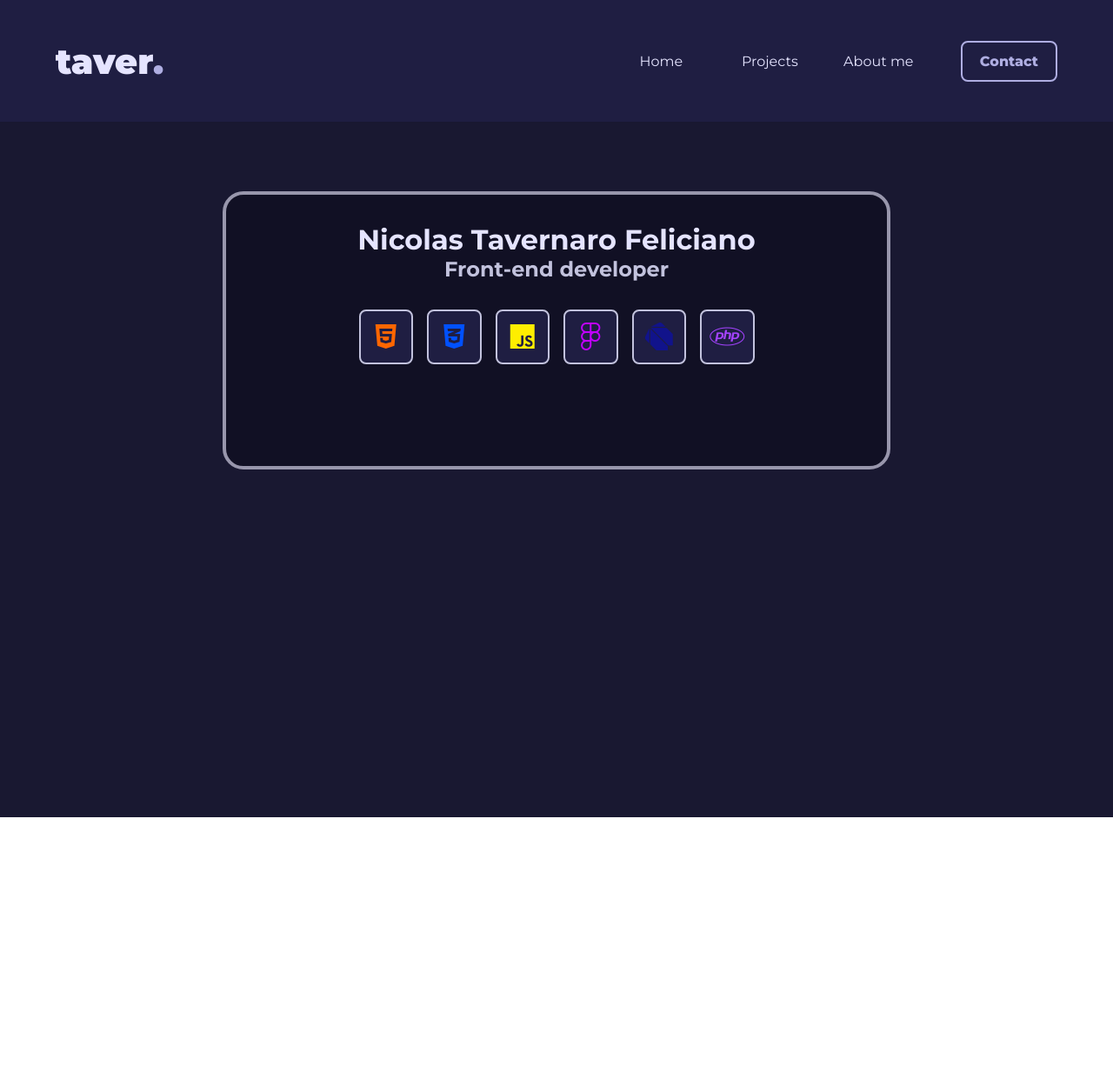
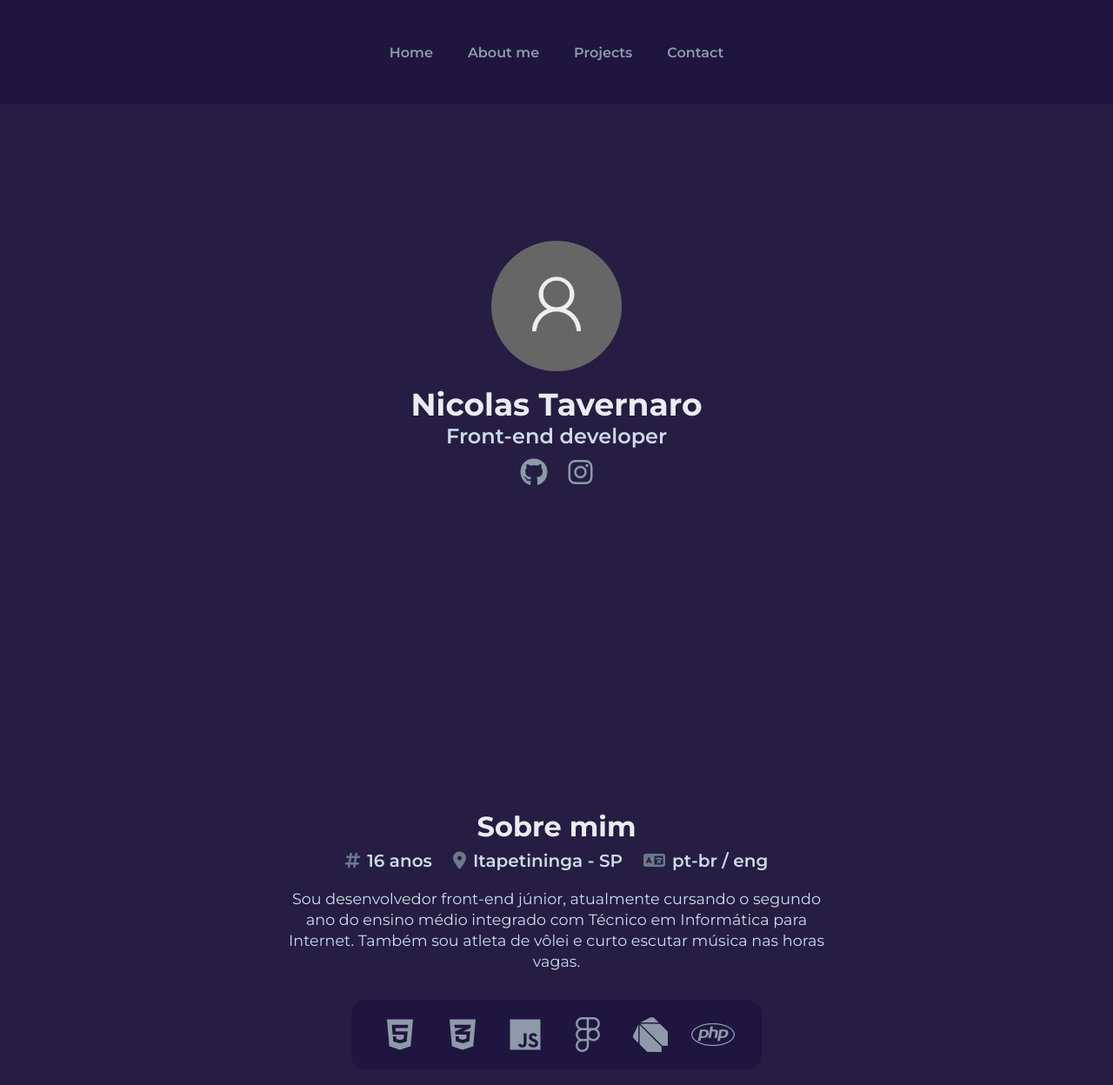
Before and after one commit to taverNf/portfolio, a plain HTML site: page index.html in a window 1280 px wide. Shown: the whole page at 87% size. Before the commit the page ends 940 px from the top, so only its background shows below. Drawn offline with Linux system fonts and the light colour scheme.

Commit message:
2 (0419) - recomeço

```diff
--- a/index.html
+++ b/index.html
@@ -10,29 +10,43 @@
 <body>
 
     <header>
-        <h1 id="logo">taver<span>.</span></h1>
         <nav>
             <ul>
-                <li><a href="#">Home</a></li>
+                <li><a href="#intro">Home</a></li>
+                <li><a href="#aboutMe">About me</a></li>
                 <li><a href="#">Projects</a></li>
-                <li><a href="#">About me</a></li>
+                <li><a href="#">Contact</a></li>
             </ul>
-            <button id="contact">Contact</button>
         </nav>
     </header>
 
     <main>
 
         <section id="intro">
-            <h1>Nicolas Tavernaro Feliciano</h1>
-            <h2>Front-end developer</h2>
+            <img src="img/pfp.png" alt="Foto de perfil" id="pfp">
+            <h1 id="name">Nicolas Tavernaro</h1>
+            <h2 id="frontEnd">Front-end developer</h2>
+            <div id="socials">
+                <a href="https://github.com/taverNf" target="_blank" title="Github"><i class="fa-brands fa-github"></i></a>
+                <a href="https://www.instagram.com/taver.nf/" target="_blank" title="Instagram"><i class="fa-brands fa-instagram"></i></a>
+            </div>
+        </section>
+
+        <section id="aboutMe">
+            <h2 id="aboutMeH2">Sobre mim</h2>
+            <h3 id="info">
+                <span><i class="fa-solid fa-hashtag"></i> 16 anos</span>
+                <span><i class="fa-solid fa-location-dot"></i> Itapetininga - SP</span>
+                <span><i class="fa-solid fa-language"></i> pt-br / eng</span>
+            </h3>
+            <p id="aboutMeP">Sou desenvolvedor front-end júnior, atualmente cursando o segundo ano do ensino médio integrado com Técnico em Informática para Internet. Também sou atleta de vôlei e curto escutar música nas horas vagas.</p>
             <div id="tecnologies">
-                <i class="fa-brands fa-html5" style="color: #ff6600;" title="HTML"></i>
-                <i class="fa-brands fa-css3-alt" style="color: #0051ff;" title="CSS"></i>
-                <i class="fa-brands fa-js" style="color: #ffee00;" title="JS"></i>
-                <i class="fa-brands fa-figma" style="color: #c300ff;" title="Figma"></i>
-                <i class="fa-brands fa-dart-lang" style="color: #11138b;" title="Dart"></i>
-                <i class="fa-brands fa-php" style="color: #a443ff;" title="PHP"></i>
+                <i class="fa-brands fa-html5" title="HTML"></i>
+                <i class="fa-brands fa-css3-alt" title="CSS"></i>
+                <i class="fa-brands fa-js" title="JS"></i>
+                <i class="fa-brands fa-figma" title="Figma"></i>
+                <i class="fa-brands fa-dart-lang" title="Dart"></i>
+                <i class="fa-brands fa-php" title="PHP"></i>
             </div>
         </section>
 
--- a/style.css
+++ b/style.css
@@ -1,4 +1,21 @@
 @import url('https://fonts.googleapis.com/css2?family=Montserrat:ital,wght@0,100..900;1,100..900&display=swap');
+
+:root{
+    --background-light: #251e42;
+    --background-dark: #1e163e;
+
+    --text-900: #6c788b;
+    --text-800: #8e99aa;
+    --text-600: #ced9eb;
+    --text-300: #e9ecf2;
+
+    --color-html: #ff6600;
+    --color-css: #0051ff;
+    --color-js: #ffee00;
+    --color-figma: #c300ff;
+    --color-dart: #11138b;
+    --color-php: #a443ff;
+}
 
 *{
     padding: 0;
@@ -7,7 +24,16 @@
     font-family: 'montserrat', sans-serif;
 }
 
+body, html{
+    scroll-behavior: smooth;
+}
+
 body{
+    min-height: 100vh;
+    width: 100%;
+
+    background-color: var(--background-light);
+
     overflow-x: hidden;
 }
 
@@ -20,175 +46,229 @@ header{
     position: sticky;
     top: 0;
 
-    height: 17.5vh;
+    height: 15vh;
     width: 100%;
     padding: 0 5vw;
 
     display: flex;
-    justify-content: space-between;
+    justify-content: center;
     align-items: center;
 
-    background-color: #1f1e42;
+    background-color: var(--background-dark);
 }
 
-#logo{
-    font-size: 2.5rem;
-    font-weight: 900;
+nav{
+    width: auto;
+    height: 100%;
 
-    color: #e5e4ff;
+    display: flex;
+    justify-content: center;
+    align-items: center;
+}
 
-    cursor: pointer;
+ul{
+    width: auto;
+    height: auto;
 
-    & span{
-        color: #afaee2;
+    display: flex;
+    justify-content: center;
+    align-items: center;
+    gap: 2.5rem;
+}
+
+nav > ul > li, nav > ul > li > a{
+    list-style-type: none;
+    text-decoration: none;
+    font-weight: 600;
+
+    color: var(--text-800);
+
+    transition: .2s;
+
+    &:hover{
+        color: var(--text-300);
     }
 }
 
-nav{
-    height: 100%;
-    width: auto;
+
+
+/* MAIN */
+
+
+main{
+    width: 100%;
+    height: auto;
+    padding: 0 20vw;
 
     display: flex;
+    flex-direction: column;
     align-items: center;
-    gap: 2.5vw;
+}
 
-    & ul{
-        height: 100%;
-        width: auto;
+section{
+    width: 100%;
+    min-height: 75vh;
 
-        display: flex;
-        align-items: center;
+    display: flex;
+    flex-direction: column;
+    justify-content: center;
+    align-items: center;
+}
 
-        list-style-type: none;
 
-        & li{
-            height: 100%;
-            width: 125px;
 
-            display: flex;
-            align-items: center;
-            justify-content: center;
+/* INTRO */
 
-            text-align: center;
 
-            cursor: pointer;
-            transition: .5s;
+#intro{
+    width: 100%;
+    height: auto;
 
-            &:hover{
-                font-weight: 600;
-                color: #fff;
-                background-color: #afaee20f;
-            }
-        }
+    display: flex;
+    flex-direction: column;
+    justify-content: center;
+    align-items: center;
+}
 
-        & a{
-            height: 100%;
+#pfp{
+    width: 150px;
+}
 
-            display: flex;
-            align-items: center;
-            justify-content: center;
+#name{
+    margin-top: 1rem;
 
-            text-align: center;
+    font-size: 2.25rem;
+    font-weight: 700;
 
-            color: #e5e4ff;
+    color: var(--text-300);
+}
 
-            font-size: 1rem;
-            text-decoration: none;
+#frontEnd{
+    font-size: 1.5rem;
+    font-weight: 600;
 
-            transition: .5s;
+    color: var(--text-600);
+}
+
+#socials{
+    margin-top: .5rem;
+
+    display: flex;
+    gap: 1.5rem;
+
+    & a, i{
+        font-size: 2rem;
+
+        color: var(--text-800);
+
+        transition: .2s;
+
+        &:hover{
+            color: var(--text-600);
         }
     }
 }
 
-#contact{
-    height: auto;
-    width: auto;
-    padding: .75rem 1.25rem;
 
-    color: #afaee2;
-    background-color: transparent;
-    border: 2px solid #afaee2;
-    border-radius: .5rem;
 
-    font-weight: 800;
-    font-size: 1rem;
+/* ABOUT ME */
 
-    cursor: pointer;
-    transition: .5s;
 
-    &:hover{
-        background-color: #afaee2;
-        color: #1f1e42;
+#aboutMe{
+    height: 90vh;
+}
+
+#aboutMeH2{
+    font-size: 2rem;
+
+    color: var(--text-300);
+}
+
+#info{
+    margin-top: .5rem;
+
+    display: flex;
+    align-items: center;
+    gap: 1.5rem;
+
+    font-size: 1.25rem;
+    font-weight: 600;
+
+    color: var(--text-600);
+
+    & span{
+        display: flex;
+        align-items: center;
+        gap: .5rem;
+    }
+
+    & i{
+        color: var(--text-900);
     }
 }
 
+#aboutMeP{
+    margin-top: 1.25rem;
 
-/* MAIN */
+    padding: 0 4rem;
 
-main{
-    min-height: 100vh;
-    width: 100vw;
-    padding: 10vh 20vw;
+    text-align: center;
+    font-size: 1.1rem;
+    font-weight: normal;
+    line-height: 1.5rem;
 
-    background-color: #191831;
+    color: var(--text-600);
 }
 
-section{
-    height: 40vh;
-    width: 100%;
-    padding: 2rem 2.5rem;
+#tecnologies{
+    margin-top: 2rem;
+
+    height: auto;
+    padding: 1rem 2rem;
 
     display: flex;
-    flex-direction: column;
-    justify-content: start;
-    align-items: center;
+    justify-content: space-evenly;
+    gap: 1.5rem;
 
-    background-color: #111024;
-    border: 4px solid #9896ac;
-    border-radius: 1.5rem;
-}
+    background-color: var(--background-dark);
+    border-radius: 1rem;
 
-#intro{
-
-    & h1{
-        font-size: 2rem;
-        color: #e5e4ff;
-    }
-
-    & h2{
-        font-size: 1.5rem;
-        font-weight: 700;
-        color: #c2c2dd;
-    }
-
-    & #tecnologies{
-        margin-top: 2rem;
-
-        height: auto;
-        width: auto;
+    & i{
+        width: 3rem;
+        height: 3rem;
 
         display: flex;
-        gap: 1rem;
+        justify-content: center;
+        align-items: center;
 
-        font-size: 2rem;
+        font-size: 2.5rem;
 
-        & i{
-            width: 62.5px;
-            height: 62.5px;
+        color: var(--text-800);
+        transition: .2s;
 
-            display: flex;
-            justify-content: center;
-            align-items: center;
 
-            background-color: #1f1e42;
-            border: 2px solid #c2c2dd;
-            border-radius: .5rem;
+        &.fa-html5:hover{
+            color: var(--color-html);
+        }
 
-            transition: .3s;
+        &.fa-css3-alt:hover{
+            color: var(--color-css);
+        }
 
-            &:hover{
-                transform: scale(1.05);
-            }
+        &.fa-js:hover{
+            color: var(--color-js);
+        }
+
+        &.fa-figma:hover{
+            color: var(--color-figma);
+        }
+
+        &.fa-dart-lang:hover{
+            color: var(--color-dart);
+        }
+
+        &.fa-php:hover{
+            color: var(--color-php);
         }
     }
 }
```
Also changed, not shown: img/pfp.png (added).
